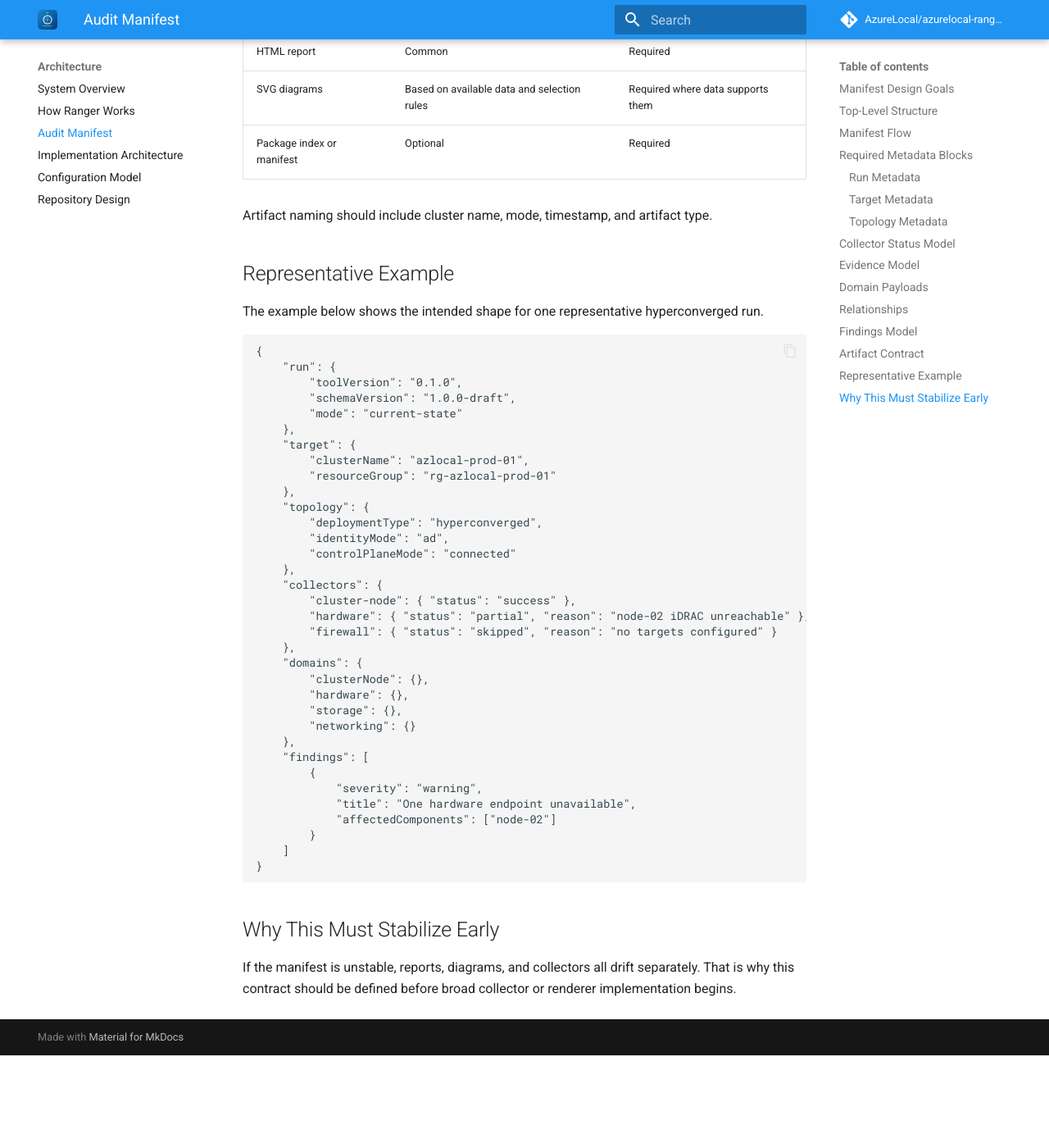
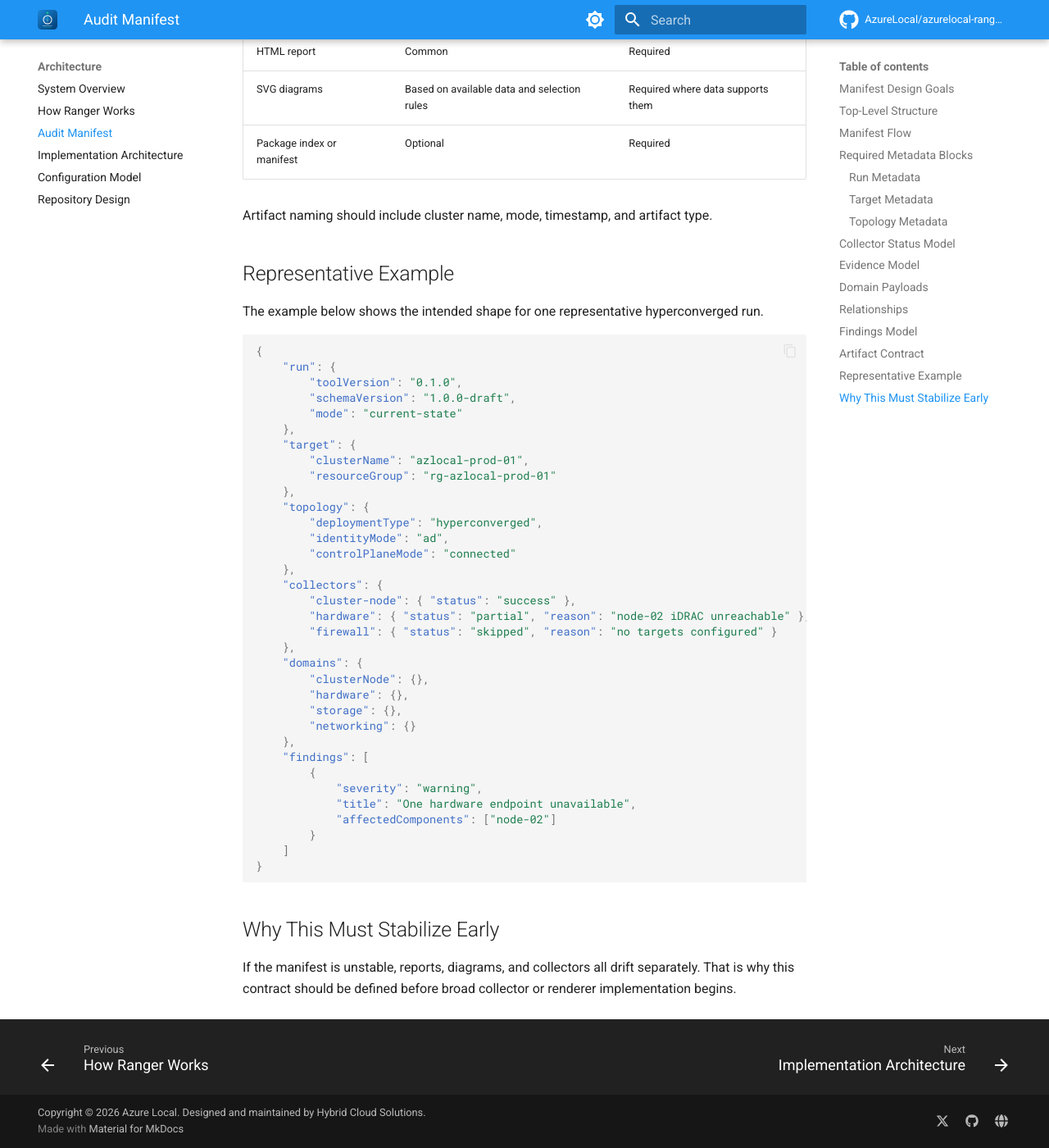
Before and after one commit to AzureLocal/azurelocal-ranger, an MkDocs documentation site: the page built from docs/architecture/audit-manifest.md, in a window 1280 px wide and 1400 px high, scrolled down 5179 px. Shown: the whole window at 82% size. Built offline with MkDocs 1.6.1 and Material for MkDocs 9.7.7, drawn with Linux system fonts in a browser that asks for light colours; comment, search, counter and statistics services are not loaded; before the commit the page ends 6466 px from its top, so only the background shows below that.

Commit message:
chore: update mkdocs and workspace configuration files

```diff
--- a/mkdocs.yml
+++ b/mkdocs.yml
@@ -13,21 +13,70 @@ theme:
     - navigation.tabs
     - navigation.sections
     - navigation.top
+    - navigation.footer
     - content.code.copy
+    - content.code.annotate
+    - search.suggest
     - search.highlight
-    - search.suggest
   palette:
     - scheme: default
       primary: blue
       accent: teal
+      toggle:
+        icon: material/brightness-7
+        name: Switch to dark mode
+    - scheme: slate
+      primary: blue
+      accent: teal
+      toggle:
+        icon: material/brightness-4
+        name: Switch to light mode
+  icon:
+    repo: fontawesome/brands/github
 
 markdown_extensions:
   - admonition
+  - pymdownx.details
+  - pymdownx.superfences:
+      custom_fences:
+        - name: mermaid
+          class: mermaid
+          format: !!python/name:pymdownx.superfences.fence_code_format
+  - pymdownx.highlight:
+      anchor_linenums: true
+  - pymdownx.inlinehilite
+  - pymdownx.tabbed:
+      alternate_style: true
+  - pymdownx.snippets
   - attr_list
   - def_list
   - tables
   - toc:
       permalink: true
+  - md_in_html
+
+plugins:
+  - search
+
+extra:
+  analytics:
+    provider: google
+    property: G-2D9XDHSXJW
+  social:
+    - icon: fontawesome/brands/x-twitter
+      link: https://x.com/countrycloudboy
+      name: CountryCloudBoy on X
+    - icon: fontawesome/brands/github
+      link: https://github.com/AzureLocal/azurelocal-ranger
+      name: GitHub Repository
+    - icon: fontawesome/solid/globe
+      link: https://azurelocal.cloud
+      name: Azure Local Community
+  homepage: https://azurelocal.cloud
+
+copyright: >-
+  Copyright &copy; 2026 Azure Local. Designed and maintained by
+  <a href="https://www.hybridsolutions.cloud">Hybrid Cloud Solutions</a>.
 
 nav:
   - Home: index.md
```
Also changed, not shown: 1 other file.
